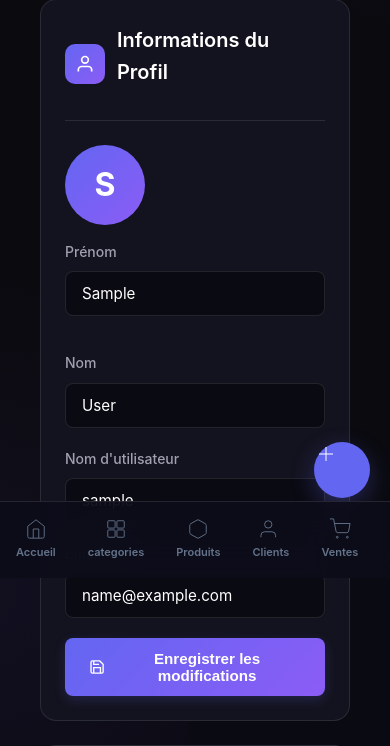
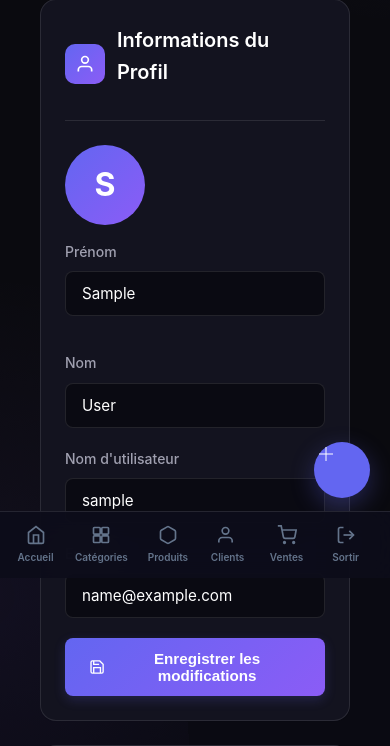
Before and after one commit to edenCharis/cosmetiques-saas, a Django app: page /account/ in a window 390 px wide. Shown: the part 266-1012 px from the top of the page. Run offline with Django 5.2, Linux system fonts and the light colour scheme; the visitor is signed in with stand-in values (Sample User, id 1); some libraries are stand-ins or nearby versions.

Commit message:
Refactor bottom navigation and login styles for improved responsiveness and mobile optimization

```diff
--- a/templates/includes/bottom_nav.html
+++ b/templates/includes/bottom_nav.html
@@ -10,6 +10,8 @@
         padding: 0.5rem 0;
         padding-bottom: calc(0.5rem + env(safe-area-inset-bottom));
         z-index: 1000;
+        overflow-x: auto;
+        overflow-y: hidden;
     }
 
     .nav-items {
@@ -17,6 +19,8 @@
         justify-content: space-around;
         max-width: 600px;
         margin: 0 auto;
+        min-width: max-content;
+        padding: 0 0.5rem;
     }
 
     .nav-item {
@@ -26,14 +30,86 @@
         gap: 0.25rem;
         color: var(--text-muted);
         text-decoration: none;
-        padding: 0.5rem 1rem;
+        padding: 0.5rem 0.75rem;
         transition: all 0.2s;
+        flex-shrink: 0;
+        min-width: 60px;
     }
 
-    .nav-item svg { width: 22px; height: 22px; transition: all 0.2s; }
-    .nav-item span { font-size: 0.6875rem; font-weight: 600; }
-    .nav-item.active { color: var(--primary); }
-    .nav-item.active svg { transform: translateY(-2px); }
+    .nav-item svg {
+        width: 22px;
+        height: 22px;
+        transition: all 0.2s;
+        stroke-width: 2;
+    }
+
+    .nav-item span {
+        font-size: 0.6875rem;
+        font-weight: 600;
+        white-space: nowrap;
+    }
+
+    .nav-item.active {
+        color: var(--primary);
+    }
+
+    .nav-item.active svg {
+        transform: translateY(-2px);
+    }
+
+    /* Mobile specific adjustments */
+    @media (max-width: 768px) {
+        .bottom-nav {
+            padding: 0.4rem 0;
+            padding-bottom: calc(0.4rem + env(safe-area-inset-bottom));
+        }
+
+        .nav-items {
+            justify-content: flex-start;
+            gap: 0.25rem;
+        }
+
+        .nav-item {
+            padding: 0.4rem 0.5rem;
+            min-width: 55px;
+        }
+
+        .nav-item svg {
+            width: 20px;
+            height: 20px;
+        }
+
+        .nav-item span {
+            font-size: 0.625rem;
+        }
+    }
+
+    /* Very small screens */
+    @media (max-width: 380px) {
+        .nav-item {
+            padding: 0.4rem 0.4rem;
+            min-width: 50px;
+        }
+
+        .nav-item svg {
+            width: 18px;
+            height: 18px;
+        }
+
+        .nav-item span {
+            font-size: 0.5625rem;
+        }
+    }
+
+    /* Hide scrollbar but keep functionality */
+    .bottom-nav::-webkit-scrollbar {
+        display: none;
+    }
+
+    .bottom-nav {
+        -ms-overflow-style: none;
+        scrollbar-width: none;
+    }
 </style>
 
 <nav class="bottom-nav">
@@ -51,7 +127,7 @@
                 <rect x="3" y="13" width="8" height="8" rx="1" ry="1"></rect>
                 <rect x="13" y="13" width="8" height="8" rx="1" ry="1"></rect>
             </svg>
-            <span>categories</span>
+            <span>Catégories</span>
         </a>
         <a href="{% url 'product_list' %}" class="nav-item {% if request.resolver_match.url_name == 'product_list' %}active{% endif %}">
             <svg xmlns="http://www.w3.org/2000/svg" viewBox="0 0 24 24" fill="none" stroke="currentColor">
```
Also changed, not shown: templates/login.html (+61 -5 lines).
